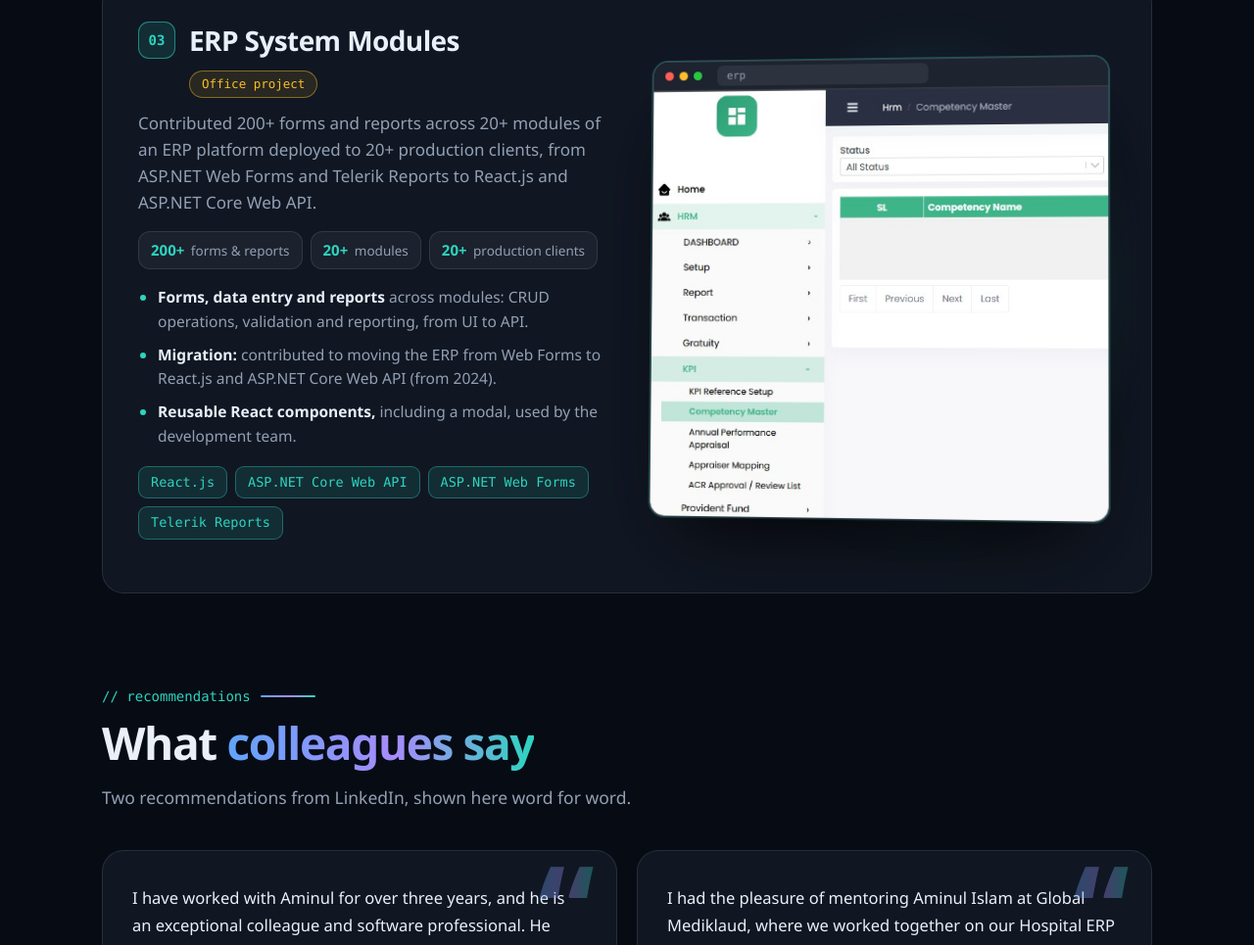
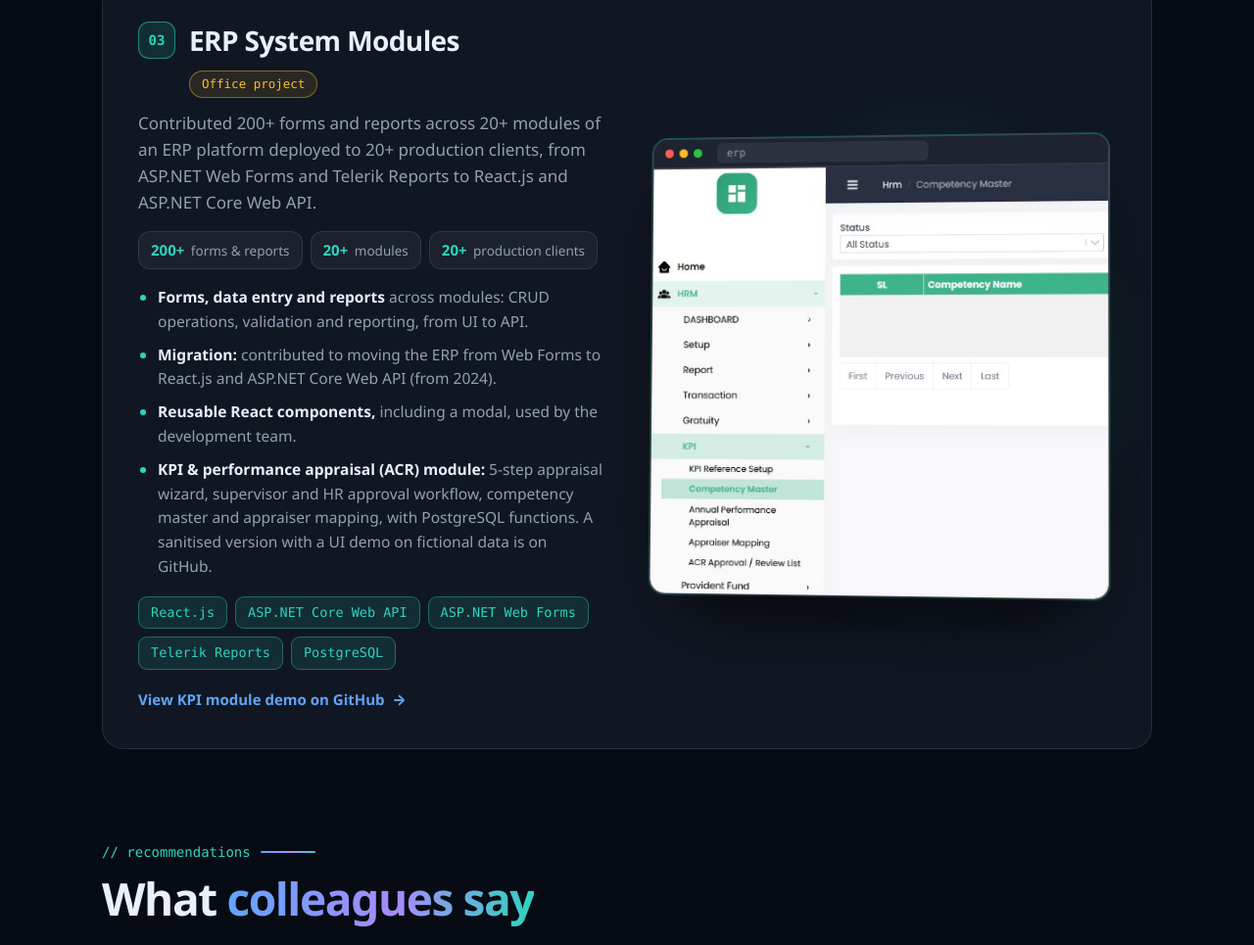
Before and after one commit to RD-Aminul/RD-Aminul.github.io, a plain HTML site: page index.html in a window 1280 px wide. Shown: the part 4226-5191 px from the top of the page at 98% size. Drawn offline with Linux system fonts and the light colour scheme.

Commit message:
Portfolio: add KPI module link to ERP project

```diff
--- a/index.html
+++ b/index.html
@@ -604,8 +604,10 @@
                 <li><strong>Forms, data entry and reports</strong> across modules: CRUD operations, validation and reporting, from UI to API.</li>
                 <li><strong>Migration:</strong> contributed to moving the ERP from Web Forms to React.js and ASP.NET Core Web API (from 2024).</li>
                 <li><strong>Reusable React components,</strong> including a modal, used by the development team.</li>
+                <li><strong>KPI &amp; performance appraisal (ACR) module:</strong> 5-step appraisal wizard, supervisor and HR approval workflow, competency master and appraiser mapping, with PostgreSQL functions. A sanitised version with a UI demo on fictional data is on GitHub.</li>
               </ul>
-              <div class="chips"><span class="chip">React.js</span><span class="chip">ASP.NET Core Web API</span><span class="chip">ASP.NET Web Forms</span><span class="chip">Telerik Reports</span></div>
+              <div class="chips"><span class="chip">React.js</span><span class="chip">ASP.NET Core Web API</span><span class="chip">ASP.NET Web Forms</span><span class="chip">Telerik Reports</span><span class="chip">PostgreSQL</span></div>
+              <a class="link" href="https://github.com/RD-Aminul/kpi-acr-module" target="_blank" rel="noopener">View KPI module demo on GitHub <span>&rarr;</span></a>
             </div>
             <aside class="pmedia" aria-label="ERP preview">
               <a class="device" href="erp-modules.jpg" target="_blank" rel="noopener" aria-label="Open the ERP preview in a new tab">
```
